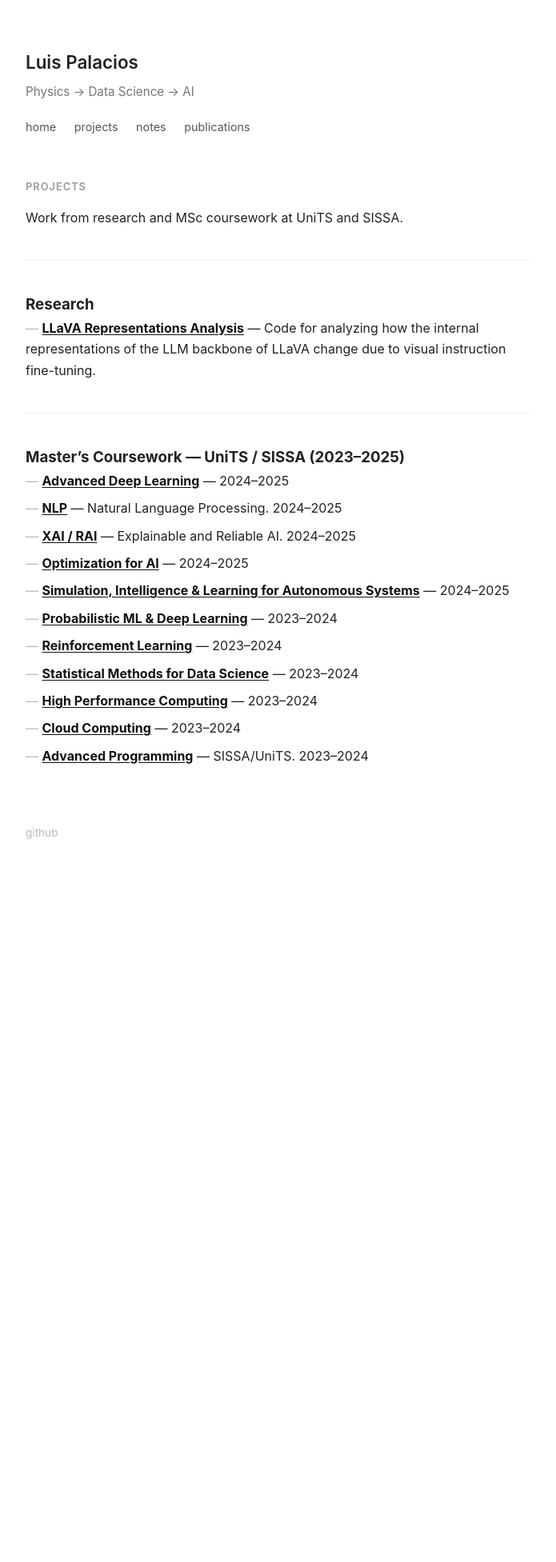
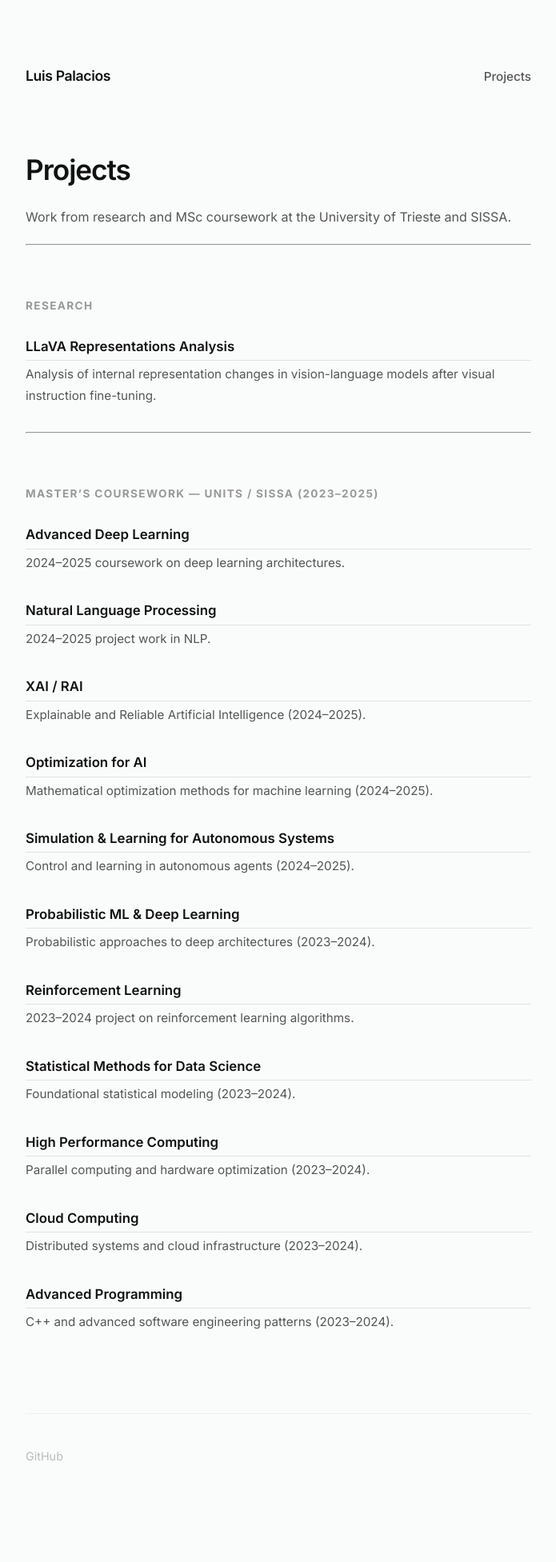
Before and after one commit to luisfpal/luisfpal.github.io, a Jekyll site: the page built from projects/index.md, in a window 1280 px wide. Shown: the whole page at 80% size, without its empty margins (292-987 px from the left). Built offline with Jekyll 4.4.1, drawn with Linux system fonts in a browser that asks for light colours; before the commit the page ends 1133 px from its top, so only the background shows below that.

```diff
--- a/_layouts/default.html
+++ b/_layouts/default.html
@@ -5,17 +5,19 @@
   <meta name="viewport" content="width=device-width, initial-scale=1.0">
   <title>{{ page.title | default: site.title }}</title>
   <link rel="stylesheet" href="{{ '/assets/css/style.css' | relative_url }}">
+  <!-- Refined Typography: Inter for a crisp, high-end tech aesthetic -->
+  <link rel="preconnect" href="https://fonts.googleapis.com">
+  <link rel="preconnect" href="https://fonts.gstatic.com" crossorigin>
+  <link href="https://fonts.googleapis.com/css2?family=Inter:wght@400;500;600;700&display=swap" rel="stylesheet">
 </head>
 <body>
   <div class="container">
-    <header>
-      <h1><a href="{{ '/' | relative_url }}">Luis Palacios</a></h1>
-      <p class="tagline">Physics → Data Science → AI</p>
-      <nav>
-        <a href="{{ '/' | relative_url }}">home</a>
-        <a href="{{ '/projects/' | relative_url }}">projects</a>
-        <a href="{{ '/notes/' | relative_url }}">notes</a>
-        <a href="{{ '/publications/' | relative_url }}">publications</a>
+    <header class="main-header">
+      <div class="logo">
+        <a href="{{ '/' | relative_url }}">Luis Palacios</a>
+      </div>
+      <nav class="main-nav">
+        <a href="{{ '/projects/' | relative_url }}">Projects</a>
       </nav>
     </header>
 
@@ -23,8 +25,8 @@
       {{ content }}
     </main>
 
-    <footer>
-      <a href="https://github.com/luisfpal">github</a>
+    <footer class="main-footer">
+      <a href="https://github.com/luisfpal" target="_blank" rel="noopener noreferrer">GitHub</a>
     </footer>
   </div>
 </body>
--- a/assets/css/style.css
+++ b/assets/css/style.css
@@ -1,3 +1,13 @@
+:root {
+  --bg-color: #fafcfc;
+  --text-primary: #111111;
+  --text-secondary: #555555;
+  --accent-color: #000000;
+  --border-color: #eeeeee;
+  --font-main: 'Inter', -apple-system, BlinkMacSystemFont, "Segoe UI", Helvetica, Arial, sans-serif;
+  --container-width: 680px;
+}
+
 * {
   box-sizing: border-box;
   margin: 0;
@@ -5,120 +15,167 @@
 }
 
 body {
-  font-family: -apple-system, BlinkMacSystemFont, "Segoe UI", Helvetica, Arial, sans-serif;
-  font-size: 16px;
-  line-height: 1.65;
-  color: #222;
-  background: #fff;
+  font-family: var(--font-main);
+  background-color: var(--bg-color);
+  color: var(--text-secondary);
+  line-height: 1.75;
+  -webkit-font-smoothing: antialiased;
+  -moz-osx-font-smoothing: grayscale;
 }
 
 .container {
-  max-width: 680px;
+  max-width: var(--container-width);
   margin: 0 auto;
-  padding: 60px 24px 80px;
+  padding: 80px 24px 120px;
 }
 
 /* Header */
 
-header {
-  margin-bottom: 52px;
+.main-header {
+  display: flex;
+  justify-content: space-between;
+  align-items: center;
+  margin-bottom: 80px;
 }
 
-header h1 {
-  font-size: 1.4em;
+.logo a {
+  font-size: 1.1em;
   font-weight: 600;
+  letter-spacing: -0.02em;
+  text-decoration: none;
+  color: var(--text-primary);
 }
 
-header h1 a {
+.main-nav a {
+  font-size: 0.95em;
+  font-weight: 500;
   text-decoration: none;
-  color: #222;
+  color: var(--text-secondary);
+  transition: color 0.2s ease;
 }
 
-.tagline {
-  color: #777;
-  margin: 5px 0 18px;
-  font-size: 0.95em;
+.main-nav a:hover {
+  color: var(--text-primary);
 }
 
-nav a {
-  margin-right: 18px;
-  text-decoration: none;
-  color: #555;
-  font-size: 0.9em;
+/* Typography */
+
+h1, h2, h3 {
+  color: var(--text-primary);
+  font-weight: 600;
+  letter-spacing: -0.03em;
 }
 
-nav a:hover {
-  color: #111;
+h1 {
+  font-size: 2.2em;
+  line-height: 1.2;
+  margin-bottom: 24px;
 }
 
-/* Content */
+h2 {
+  font-size: 0.85em;
+  text-transform: uppercase;
+  letter-spacing: 0.1em;
+  color: #999;
+  margin: 64px 0 24px;
+  font-weight: 700;
+}
 
-h2 {
-  font-size: 0.8em;
-  text-transform: uppercase;
-  letter-spacing: 0.08em;
-  color: #999;
-  margin: 44px 0 14px;
-  font-weight: 600;
+h3 {
+  font-size: 1.1em;
+  margin: 40px 0 12px;
 }
 
 p {
-  margin-bottom: 12px;
+  margin-bottom: 20px;
 }
 
-ul {
-  list-style: none;
-  padding: 0;
-  margin-bottom: 14px;
+/* Hero Section */
+
+.hero-section {
+  margin-bottom: 80px;
 }
 
-ul li {
-  margin-bottom: 8px;
-  padding-left: 0;
+.hero-tagline {
+  font-size: 1.4em;
+  font-weight: 500;
+  color: var(--text-secondary);
+  letter-spacing: -0.01em;
+  opacity: 0.8;
 }
 
-ul li::before {
-  content: "— ";
-  color: #bbb;
+/* Links */
+
+a {
+  color: var(--text-primary);
+  text-decoration: none;
+  position: relative;
+  transition: color 0.2s ease;
 }
 
-a {
-  color: #111;
-  text-decoration: underline;
-  text-underline-offset: 2px;
+main a:not(.no-underline) {
+  padding-bottom: 2px;
+  border-bottom: 1px solid rgba(0,0,0,0.1);
+  transition: border-color 0.2s ease, color 0.2s ease;
 }
 
-a:hover {
-  color: #000;
+main a:not(.no-underline):hover {
+  border-bottom-color: var(--text-primary);
+  color: var(--accent-color);
 }
 
-hr {
-  border: none;
-  border-top: 1px solid #eee;
-  margin: 40px 0;
+/* Projects List */
+
+.project-list {
+  list-style: none;
+}
+
+.project-item {
+  margin-bottom: 32px;
+}
+
+.project-title {
+  display: block;
+  font-weight: 600;
+  font-size: 1.05em;
+  margin-bottom: 4px;
+}
+
+.project-description {
+  font-size: 0.95em;
+  color: var(--text-secondary);
 }
 
 /* Footer */
 
-footer {
-  margin-top: 72px;
-  font-size: 0.85em;
-  color: #bbb;
+.main-footer {
+  margin-top: 100px;
+  padding-top: 40px;
+  border-top: 1px solid var(--border-color);
+  font-size: 0.9em;
 }
 
-footer a {
+.main-footer a {
   color: #bbb;
-  text-decoration: none;
+  transition: color 0.2s ease;
 }
 
-footer a:hover {
-  color: #555;
+.main-footer a:hover {
+  color: var(--text-secondary);
 }
 
 /* Responsive */
 
 @media (max-width: 480px) {
   .container {
-    padding: 40px 18px 60px;
+    padding: 60px 20px 80px;
+  }
+
+  .main-header {
+    margin-bottom: 60px;
+  }
+
+  h1 {
+    font-size: 1.8em;
   }
 }
--- a/projects/index.md
+++ b/projects/index.md
@@ -3,28 +3,68 @@ layout: default
 title: Projects
 ---
 
-## Projects
+# Projects
 
-Work from research and MSc coursework at UniTS and SISSA.
+Work from research and MSc coursework at the University of Trieste and SISSA.
 
 ---
 
-### Research
+## Research
 
-- **[LLaVA Representations Analysis](https://github.com/luisfpal/LLaVA_Representations_Analysis)** — Code for analyzing how the internal representations of the LLM backbone of LLaVA change due to visual instruction fine-tuning.
+<ul class="project-list">
+  <li class="project-item">
+    <a href="https://github.com/luisfpal/LLaVA_Representations_Analysis" class="project-title">LLaVA Representations Analysis</a>
+    <p class="project-description">Analysis of internal representation changes in vision-language models after visual instruction fine-tuning.</p>
+  </li>
+</ul>
 
 ---
 
-### Master's Coursework — UniTS / SISSA (2023–2025)
+## Master's Coursework &mdash; UniTS / SISSA (2023&ndash;2025)
 
-- **[Advanced Deep Learning](https://github.com/luisfpal/AdvancedDeepLearning-UniTS)** — 2024–2025
-- **[NLP](https://github.com/luisfpal/NLP-UniTS)** — Natural Language Processing. 2024–2025
-- **[XAI / RAI](https://github.com/luisfpal/XAI-RAI-UniTS)** — Explainable and Reliable AI. 2024–2025
-- **[Optimization for AI](https://github.com/luisfpal/OptimizationForArtificialIntelligence-UniTS)** — 2024–2025
-- **[Simulation, Intelligence & Learning for Autonomous Systems](https://github.com/luisfpal/SimulationIntelligenceAndLearningForAutonomousSystems-UniTS)** — 2024–2025
-- **[Probabilistic ML & Deep Learning](https://github.com/luisfpal/ProbabilisticMachineLearningAndDeepLearning-UniTS)** — 2023–2024
-- **[Reinforcement Learning](https://github.com/luisfpal/ReinforcementLearning-UniTS)** — 2023–2024
-- **[Statistical Methods for Data Science](https://github.com/luisfpal/StatisticalMethods-UniTS)** — 2023–2024
-- **[High Performance Computing](https://github.com/luisfpal/HighPerformanceComputing-UniTS)** — 2023–2024
-- **[Cloud Computing](https://github.com/luisfpal/CloudComputing-UniTS)** — 2023–2024
-- **[Advanced Programming](https://github.com/luisfpal/AdvancedProgramming-SISSA)** — SISSA/UniTS. 2023–2024
+<ul class="project-list">
+  <li class="project-item">
+    <a href="https://github.com/luisfpal/AdvancedDeepLearning-UniTS" class="project-title">Advanced Deep Learning</a>
+    <p class="project-description">2024&ndash;2025 coursework on deep learning architectures.</p>
+  </li>
+  <li class="project-item">
+    <a href="https://github.com/luisfpal/NLP-UniTS" class="project-title">Natural Language Processing</a>
+    <p class="project-description">2024&ndash;2025 project work in NLP.</p>
+  </li>
+  <li class="project-item">
+    <a href="https://github.com/luisfpal/XAI-RAI-UniTS" class="project-title">XAI / RAI</a>
+    <p class="project-description">Explainable and Reliable Artificial Intelligence (2024&ndash;2025).</p>
+  </li>
+  <li class="project-item">
+    <a href="https://github.com/luisfpal/OptimizationForArtificialIntelligence-UniTS" class="project-title">Optimization for AI</a>
+    <p class="project-description">Mathematical optimization methods for machine learning (2024&ndash;2025).</p>
+  </li>
+  <li class="project-item">
+    <a href="https://github.com/luisfpal/SimulationIntelligenceAndLearningForAutonomousSystems-UniTS" class="project-title">Simulation & Learning for Autonomous Systems</a>
+    <p class="project-description">Control and learning in autonomous agents (2024&ndash;2025).</p>
+  </li>
+  <li class="project-item">
+    <a href="https://github.com/luisfpal/ProbabilisticMachineLearningAndDeepLearning-UniTS" class="project-title">Probabilistic ML & Deep Learning</a>
+    <p class="project-description">Probabilistic approaches to deep architectures (2023&ndash;2024).</p>
+  </li>
+  <li class="project-item">
+    <a href="https://github.com/luisfpal/ReinforcementLearning-UniTS" class="project-title">Reinforcement Learning</a>
+    <p class="project-description">2023&ndash;2024 project on reinforcement learning algorithms.</p>
+  </li>
+  <li class="project-item">
+    <a href="https://github.com/luisfpal/StatisticalMethods-UniTS" class="project-title">Statistical Methods for Data Science</a>
+    <p class="project-description">Foundational statistical modeling (2023&ndash;2024).</p>
+  </li>
+  <li class="project-item">
+    <a href="https://github.com/luisfpal/HighPerformanceComputing-UniTS" class="project-title">High Performance Computing</a>
+    <p class="project-description">Parallel computing and hardware optimization (2023&ndash;2024).</p>
+  </li>
+  <li class="project-item">
+    <a href="https://github.com/luisfpal/CloudComputing-UniTS" class="project-title">Cloud Computing</a>
+    <p class="project-description">Distributed systems and cloud infrastructure (2023&ndash;2024).</p>
+  </li>
+  <li class="project-item">
+    <a href="https://github.com/luisfpal/AdvancedProgramming-SISSA" class="project-title">Advanced Programming</a>
+    <p class="project-description">C++ and advanced software engineering patterns (2023&ndash;2024).</p>
+  </li>
+</ul>
```
Also changed, not shown: CLAUDE.md (added, +87 -0 lines), index.md (+24 -23 lines), notes/index.md (deleted, +0 -8 lines), publications/index.md (deleted, +0 -8 lines), 1 other file.
